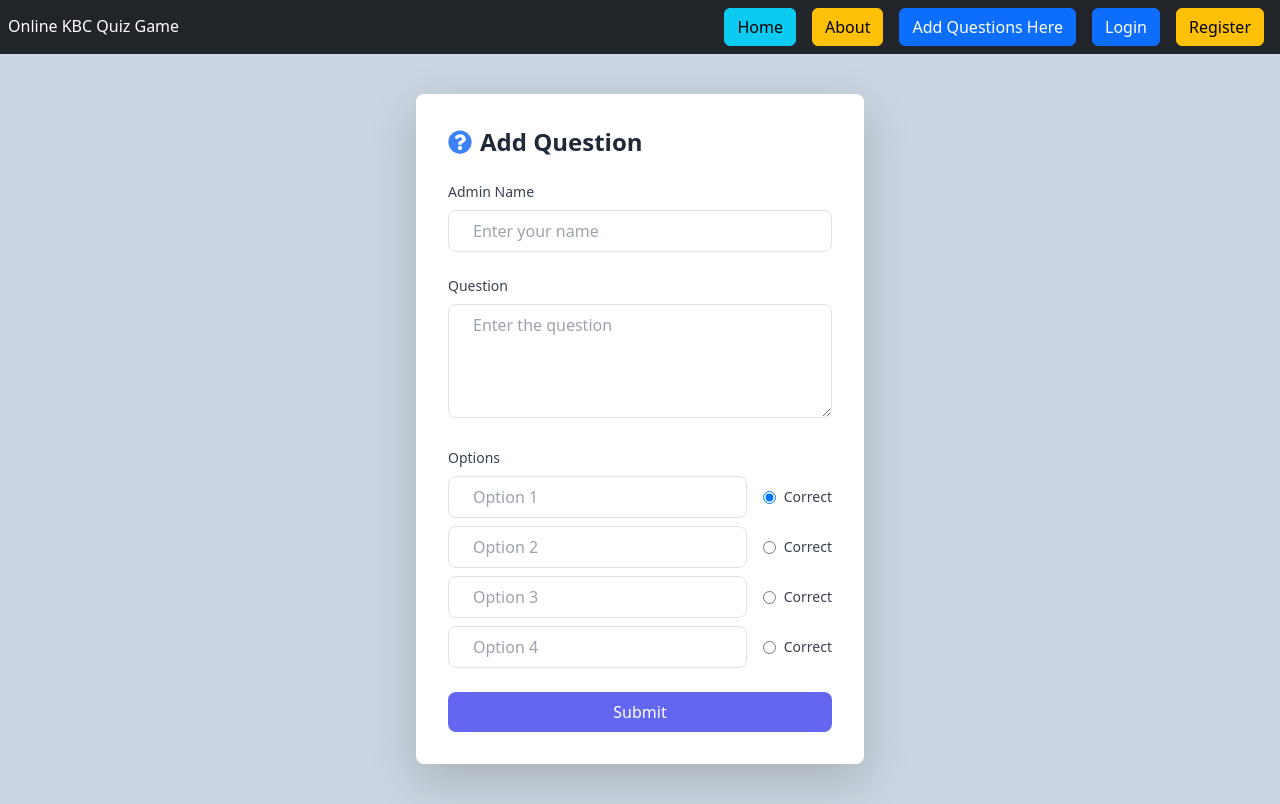
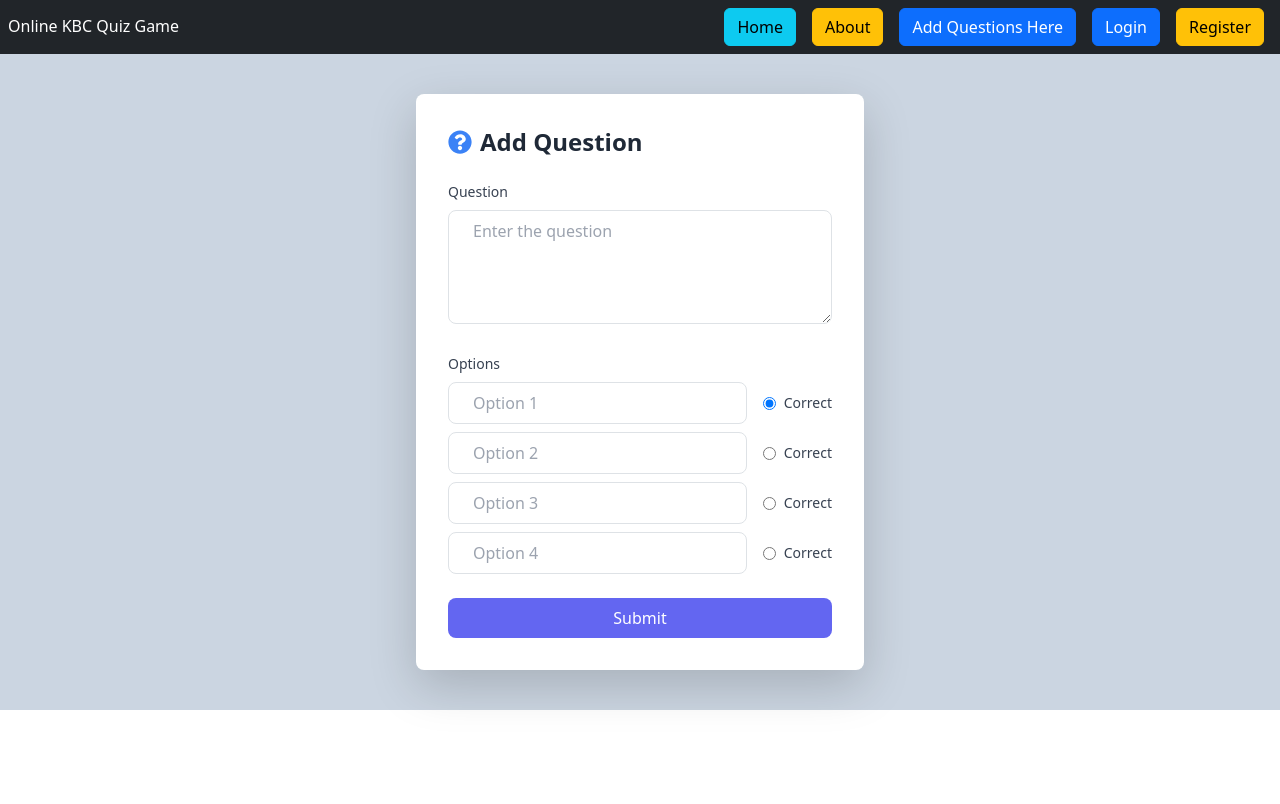
Before and after one commit to kareena0211/KBC-Group-3-Project, a React (Vite) app in the folder Frontend/: page /addquestion in a window 1280 px wide. Built offline with nearby package versions, Linux system fonts and the light colour scheme.

Commit message:
Added some changes in about page , and add question form

```diff
--- a/Frontend/src/Pages/About.jsx
+++ b/Frontend/src/Pages/About.jsx
@@ -31,7 +31,7 @@ const About = () => {
             </h2>
             <ul className="list-disc list-inside text-gray-600">
               <li>Register an account and play</li>
-              <li>Play without login</li>
+
             </ul>
           </div>
           <div className="md:w-1/2 p-4">
--- a/Frontend/src/Pages/AddQuestionForm.jsx
+++ b/Frontend/src/Pages/AddQuestionForm.jsx
@@ -48,24 +48,6 @@ const AddQuestionForm = () => {
           Add Question
         </h2>
         <form onSubmit={handleSubmit}>
-          <div className="mb-4">
-            <label
-              htmlFor="name"
-              className="block text-sm font-medium text-gray-700"
-            >
-              Admin Name
-            </label>
-            <input
-              type="text"
-              id="name"
-              name="name"
-              value={formData.name}
-              onChange={handleInputChange}
-              placeholder="Enter your name"
-              className="w-full px-4 py-2 mt-2 border border-gray-300 rounded-lg focus:ring-2 focus:ring-indigo-400"
-              required
-            />
-          </div>
           <div className="mb-4">
             <label
               htmlFor="question"
```
